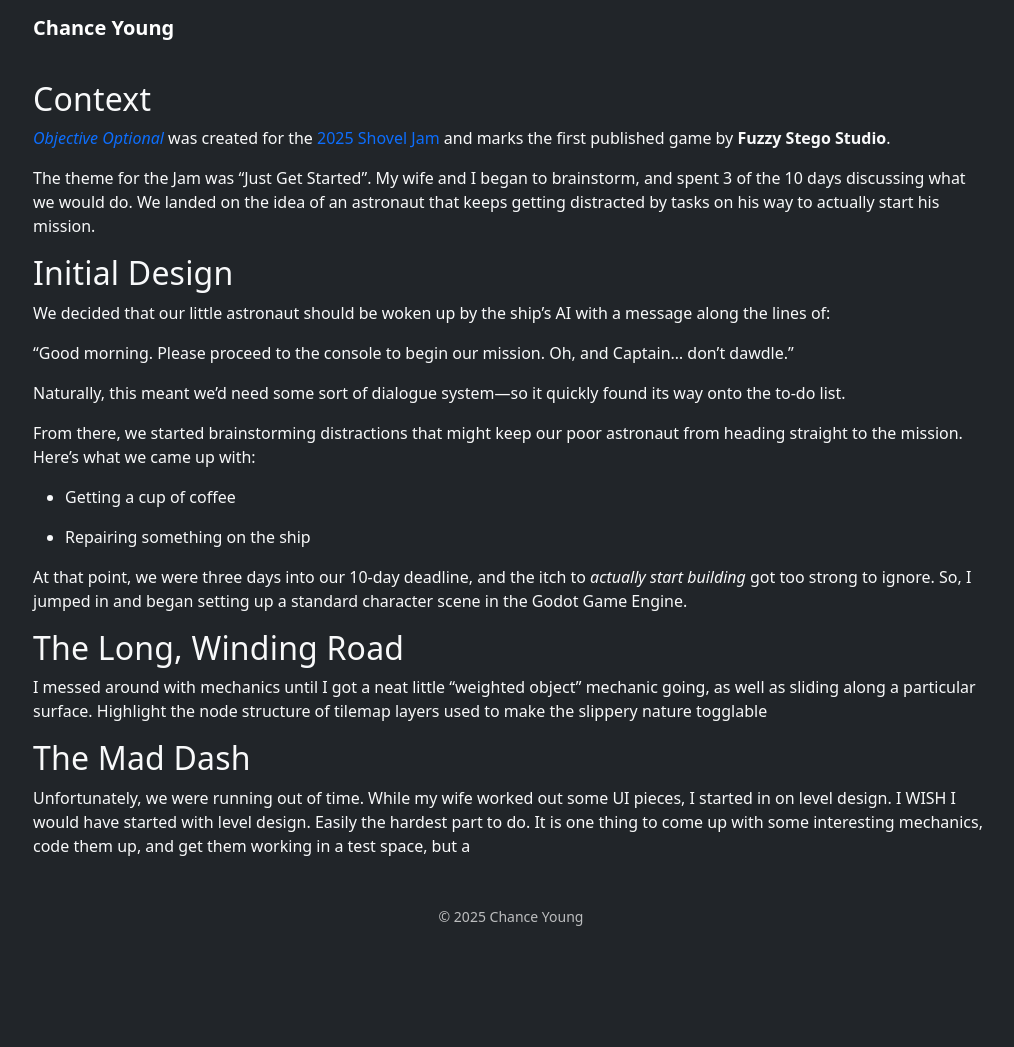
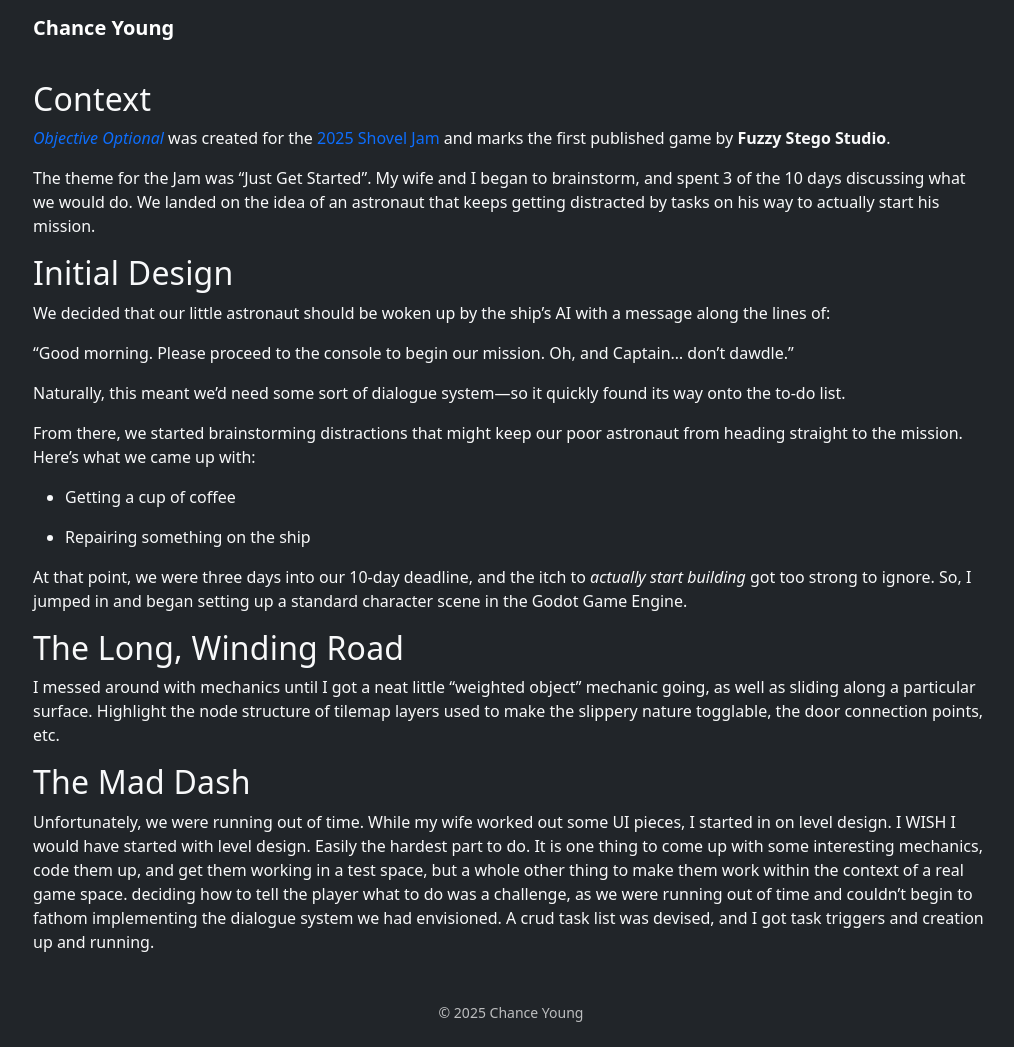
Before and after one commit to ChanceYoung/ChanceYoung.github.io, a Jekyll site: the page built from projects/objectiveoptional.md, in a window 1280 px wide. Shown: the whole page, without its empty margins (129-1143 px from the left). Built offline with Jekyll 4.4.1, drawn with Linux system fonts in a browser that asks for light colours; before the commit the page ends 951 px from its top, so only the background shows below that.

Commit message:
projects/objectiveoptional.md updated from https://stackedit.io/

```diff
--- a/projects/objectiveoptional.md
+++ b/projects/objectiveoptional.md
@@ -32,13 +32,13 @@ From there, we started brainstorming distractions that might keep our poor astro
 At that point, we were three days into our 10-day deadline, and the itch to _actually start building_ got too strong to ignore. So, I jumped in and began setting up a standard character scene in the Godot Game Engine.
 
 ## The Long, Winding Road
-I messed around with mechanics until I got a neat little "weighted object" mechanic going, as well as sliding along a particular surface. Highlight the node structure of tilemap layers used to make the slippery nature togglable
+I messed around with mechanics until I got a neat little "weighted object" mechanic going, as well as sliding along a particular surface. Highlight the node structure of tilemap layers used to make the slippery nature togglable, the door connection points, etc.
 
 ## The Mad Dash
-Unfortunately, we were running out of time. While my wife worked out some UI pieces, I started in on level design. I WISH I would have started with level design. Easily the hardest part to do. It is one thing to come up with some interesting mechanics, code them up, and get them working in a test space, but a
+Unfortunately, we were running out of time. While my wife worked out some UI pieces, I started in on level design. I WISH I would have started with level design. Easily the hardest part to do. It is one thing to come up with some interesting mechanics, code them up, and get them working in a test space, but a whole other thing to make them work within the context of a real game space. deciding how to tell the player what to do was a challenge, as we were running out of time and couldn't begin to fathom implementing the dialogue system we had envisioned. A crud task list was devised, and I got task triggers and creation up and running.
 
 
 <!--stackedit_data:
-eyJoaXN0b3J5IjpbMjA0MTM1OTg0OCwtMTA1MDY3MzQ3NSw2Nz
+eyJoaXN0b3J5IjpbMTM4Njc4Mjk4MiwtMTA1MDY3MzQ3NSw2Nz
 Q3MzE0ODYsLTY1MzczMjQxMSw5OTEzNzM5ODNdfQ==
 -->
```
